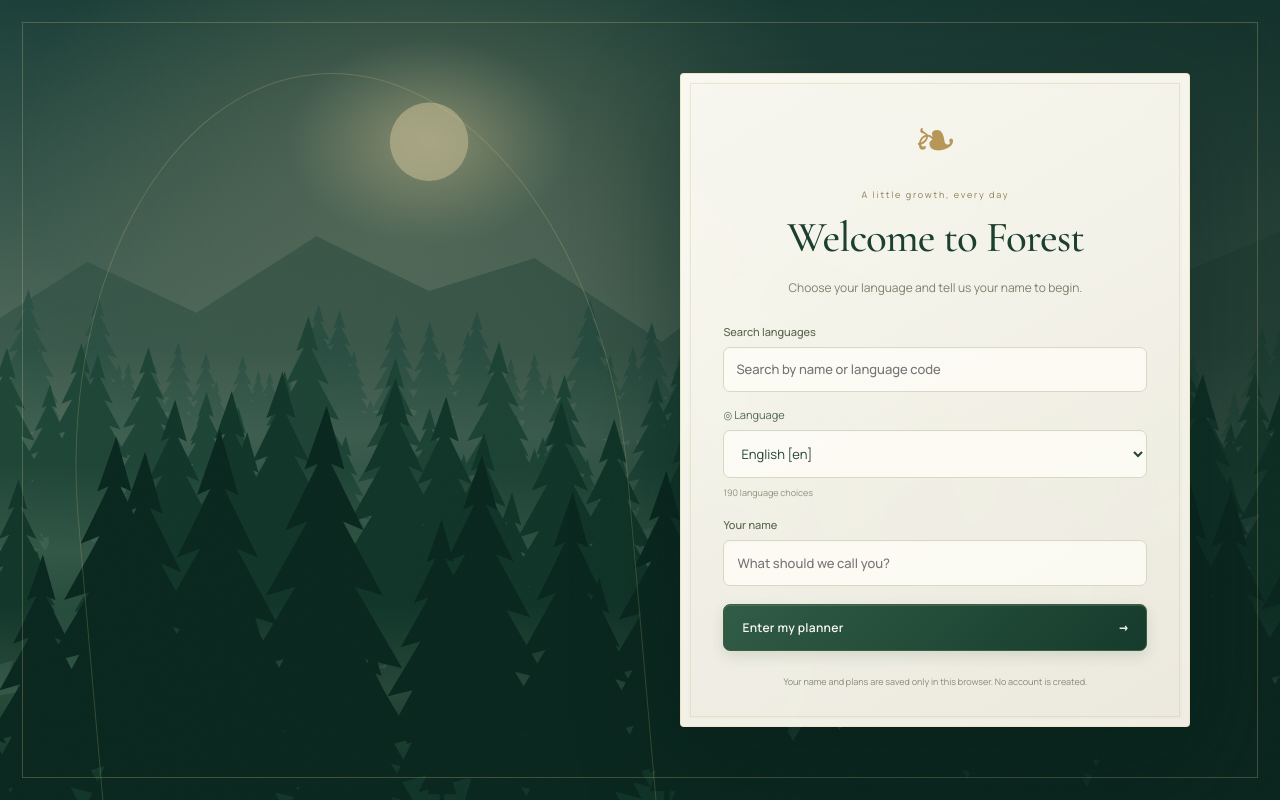
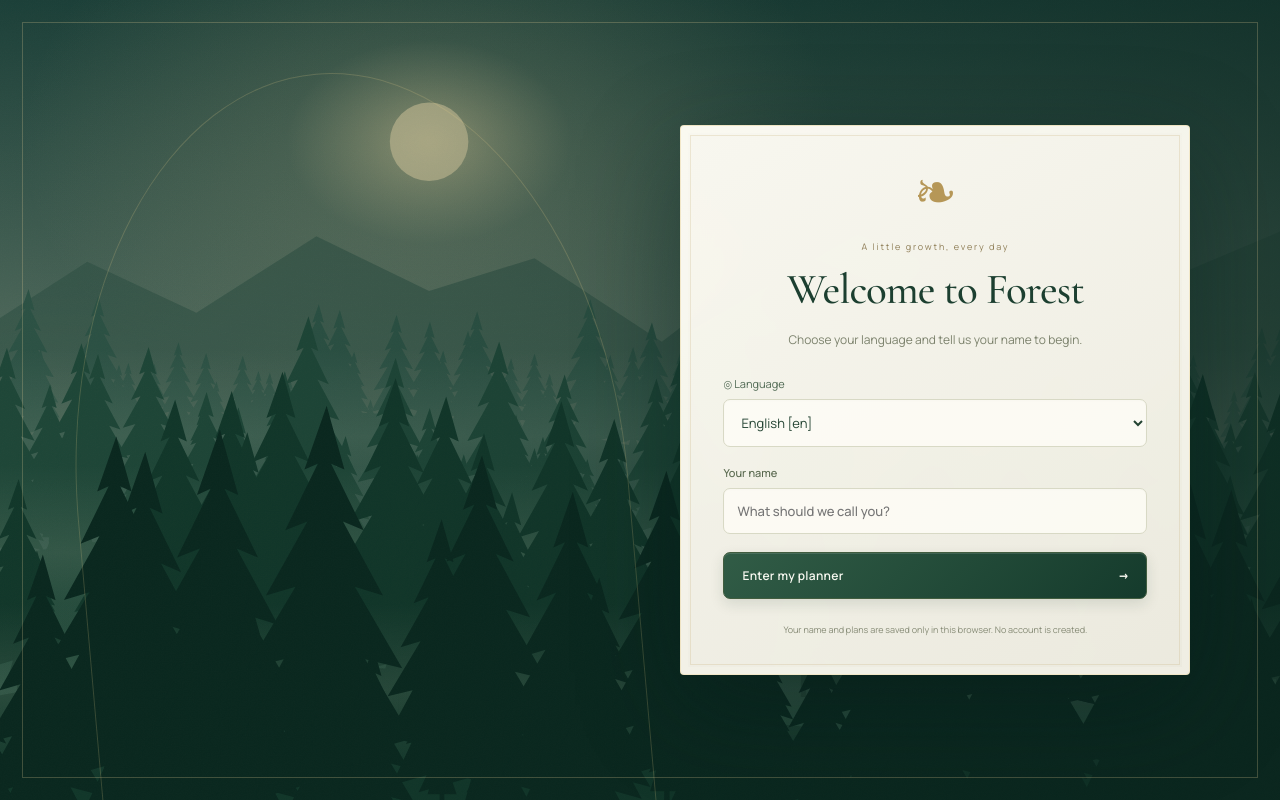
Before and after one commit to Karimzade/Forest-Planner, a React (Vite) app: page / in a window 1280 px wide. Built offline with nearby package versions, Linux system fonts and the light colour scheme.

Commit message:
Remove language search from welcome screen

```diff
--- a/src/Welcome.jsx
+++ b/src/Welcome.jsx
@@ -57,7 +57,7 @@ export default function Welcome({ children }) {
         <h1>{t("Welcome to Forest")}</h1>
         <p>{t("Choose your language and tell us your name to begin.")}</p>
         <form onSubmit={enter}>
-          <LanguagePicker searchable />
+          <LanguagePicker />
           <label className="welcome-name">
             {t("Your name")}
             <input
```
